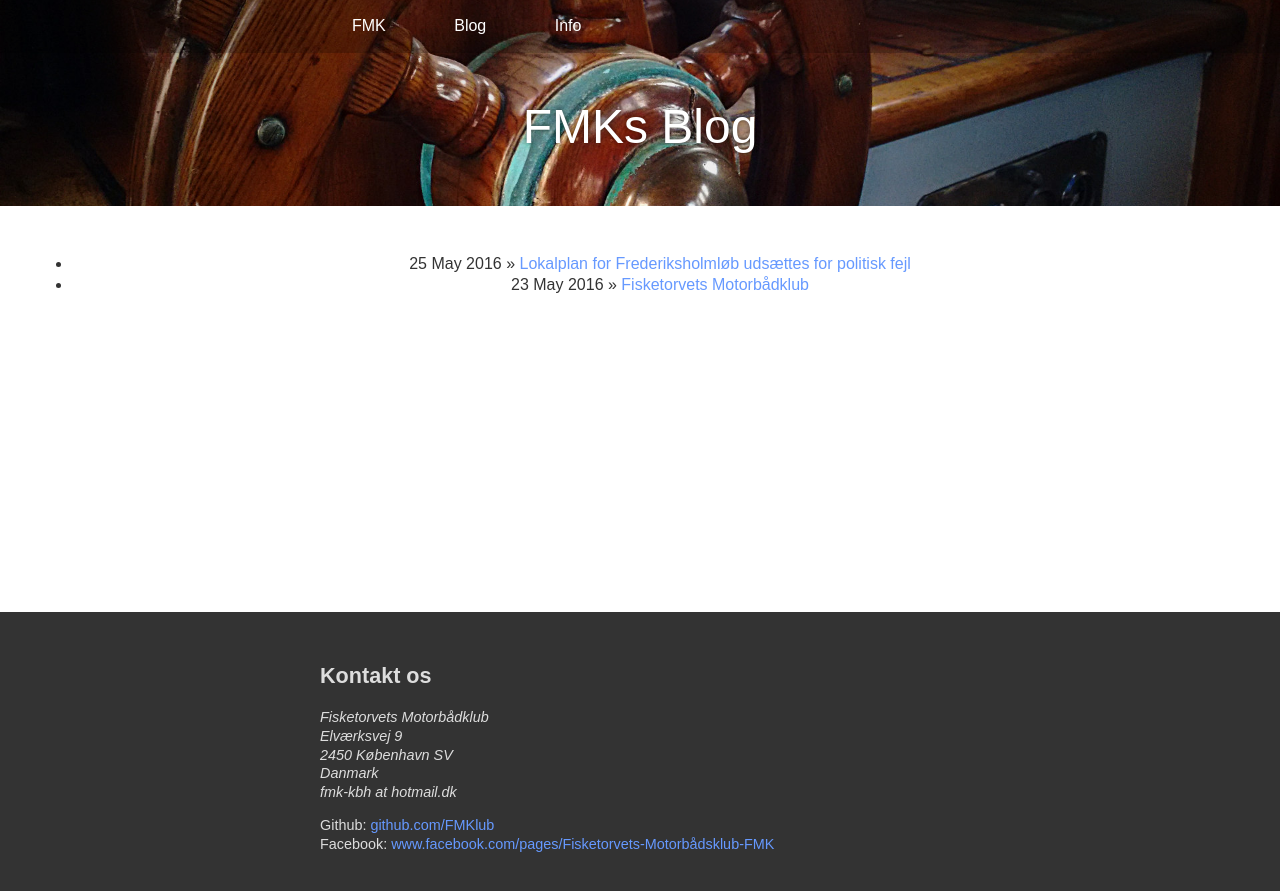
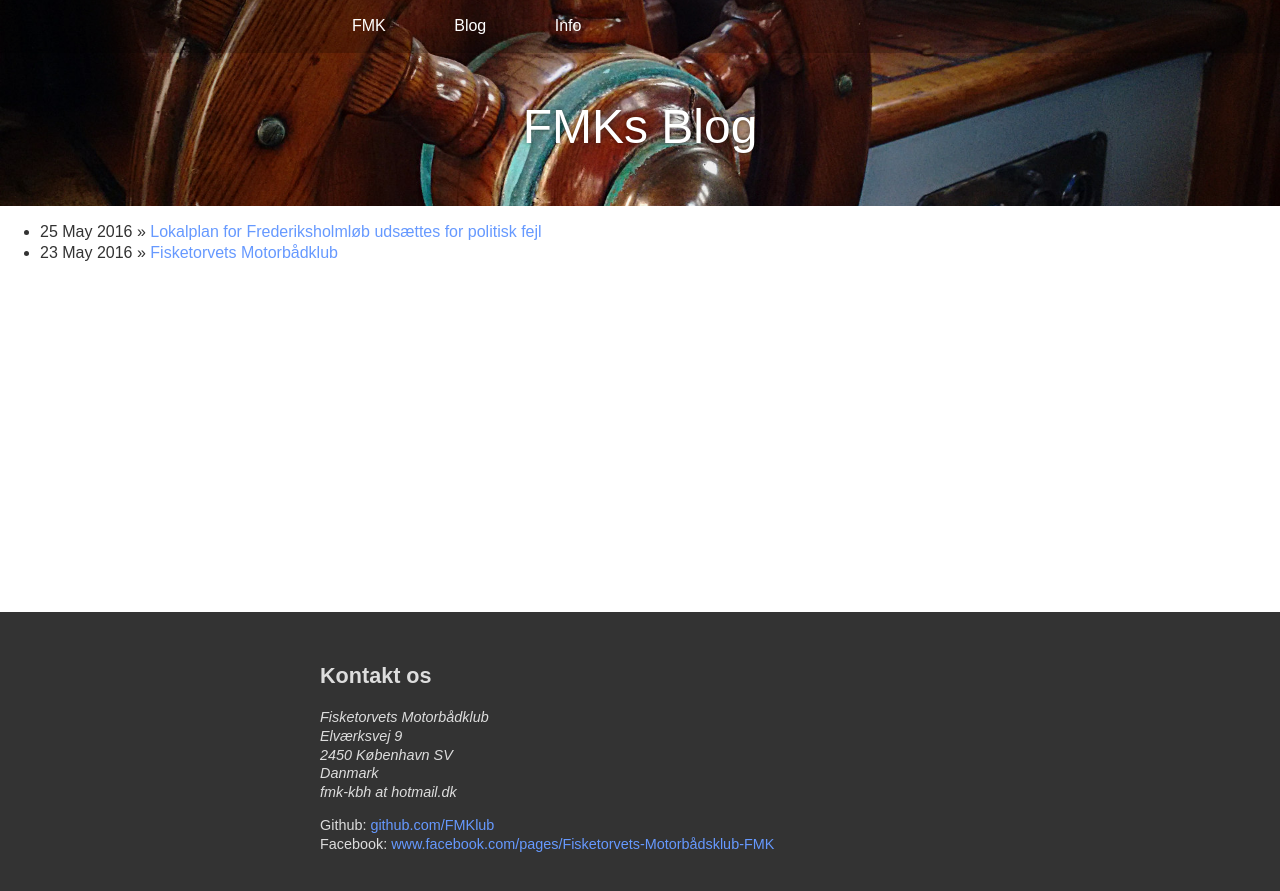
Before and after one commit to fisketorvetsmotorbaadklub/fisketorvetsmotorbaadklub.github.io, a Jekyll site: the page built from blog/index.html, in a window 1280 px wide. Shown: the top 891 px of the page. Built offline with Jekyll 4.4.1, drawn with Linux system fonts in a browser that asks for light colours.

Commit message:
Update index.html

```diff
--- a/blog/index.html
+++ b/blog/index.html
@@ -7,10 +7,12 @@
         <h1 class="nice-header--title">{{ page.display-title }}</h1>
     </header>
 
-    <div class="post">
-	    <ul class="posts">
-            {% for post in site.posts %}
-    		    <li><span>{{ post.date | date_to_string }}</span> » <a href="{{ post.url }}" title="{{ post.title }}">{{ post.title }}</a></li>
-    	    {% endfor %}
-		</ul>
+    <div class="content">
+    	<div class="content-containter">
+	        <ul class="post-list">
+                {% for post in site.posts %}
+    		        <li><span>{{ post.date | date_to_string }}</span> » <a href="{{ post.url }}" title="{{ post.title }}">{{ post.title }}</a></li>
+    	        {% endfor %}
+		    </ul>
+	    </div>
 	</div>
```
